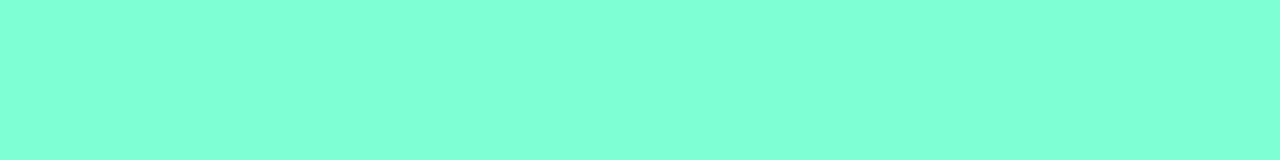
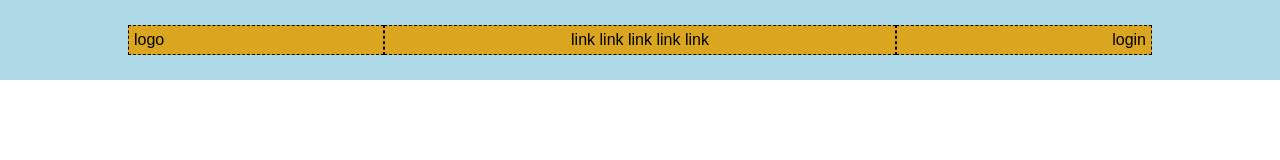
Before and after one commit to andrea-bertaglia/htmlcss-struttura-discord, a plain HTML site: page index.html in a window 1280 px wide. Drawn offline with Linux system fonts and the light colour scheme.

Commit message:
feat: header section

```diff
--- a/css/style.css
+++ b/css/style.css
@@ -1,22 +1,61 @@
-/* DEBUG */
-body {
-    background-color: aquamarine;
-}
-
     /* RESET */
 * {
     margin: 0;
     padding: 0;
     box-sizing: border-box;
+    font-family: Arial, Helvetica, sans-serif;
+    text-decoration: none;
+    color: #000000;
 }
 
 /* COMMON */
 
 
 /* HEADER */
+header {
+    height: 80px;
+    background-color: #aed9e7;
+    display: flex;
+    justify-content: center;
+    align-items: center;
+}
 
+.navbar-left,
+.navbar-center,
+.navbar-right {
+    background-color: #daa51f;
+    border: 1px dashed #000000;
+    padding: 5px;
+}
+
+.navbar-left,
+.navbar-right{
+    width: 25%;
+}
+
+.navbar-right {
+    text-align: end;
+}
+
+.navbar-center {
+    width: 50%;
+    text-align: center;
+}
 
 /* MAIN */
+nav {
+    margin-top: 10px;
+}
 
+.container {
+    width: 80%;
+    margin: 0 auto;
+    display: flex;
+    justify-content: center;
+    align-items: center;
+
+    /* debug */
+    /* background-color: pink; */
+}
 
 /* FOOTER */
--- a/index.html
+++ b/index.html
@@ -11,7 +11,17 @@
 <body>
     <!-- Header -->
     <header>
-
+        <nav class="container">
+            <div class="navbar-left">logo</div>
+            <div class="navbar-center">
+                <a href="">link</a>
+                <a href="">link</a>
+                <a href="">link</a>
+                <a href="">link</a>
+                <a href="">link</a>
+            </div>
+            <div class="navbar-right">login</div>
+        </nav>
     </header>
     <!-- /Header -->
 
```
